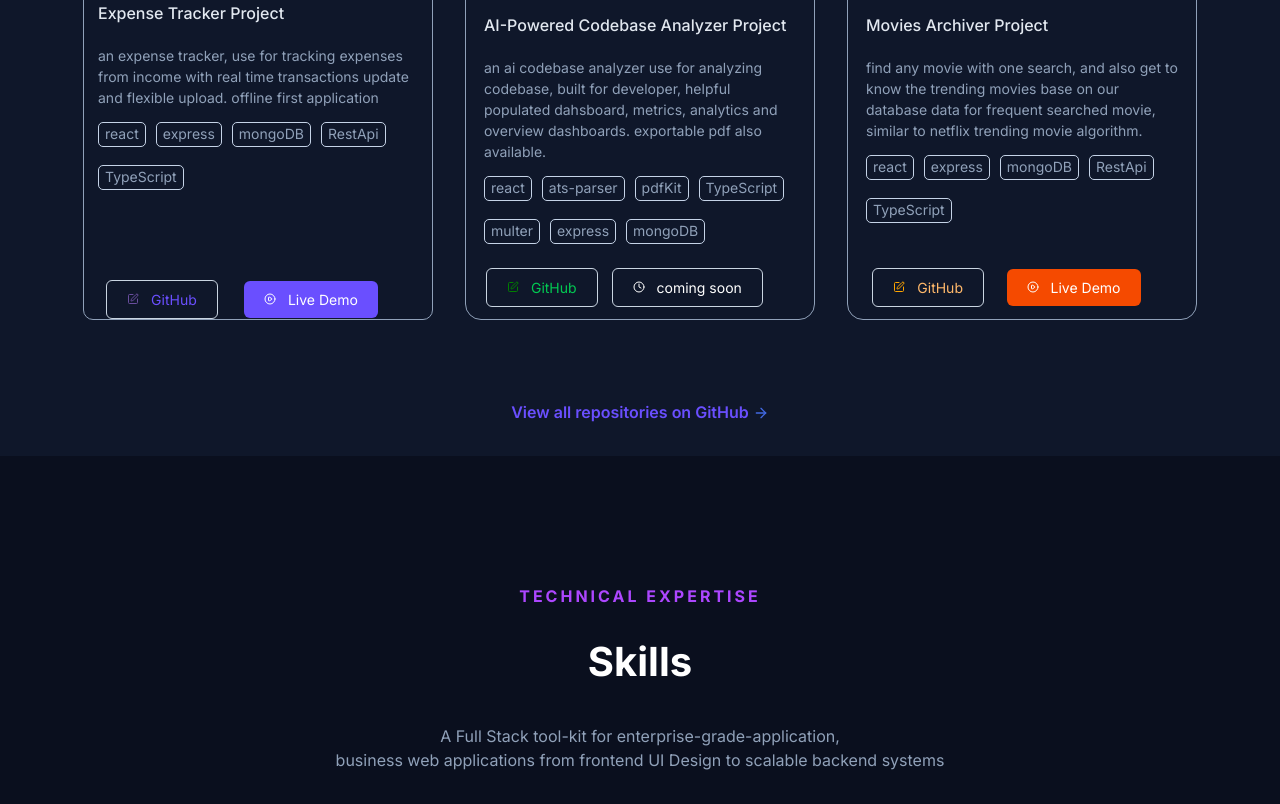
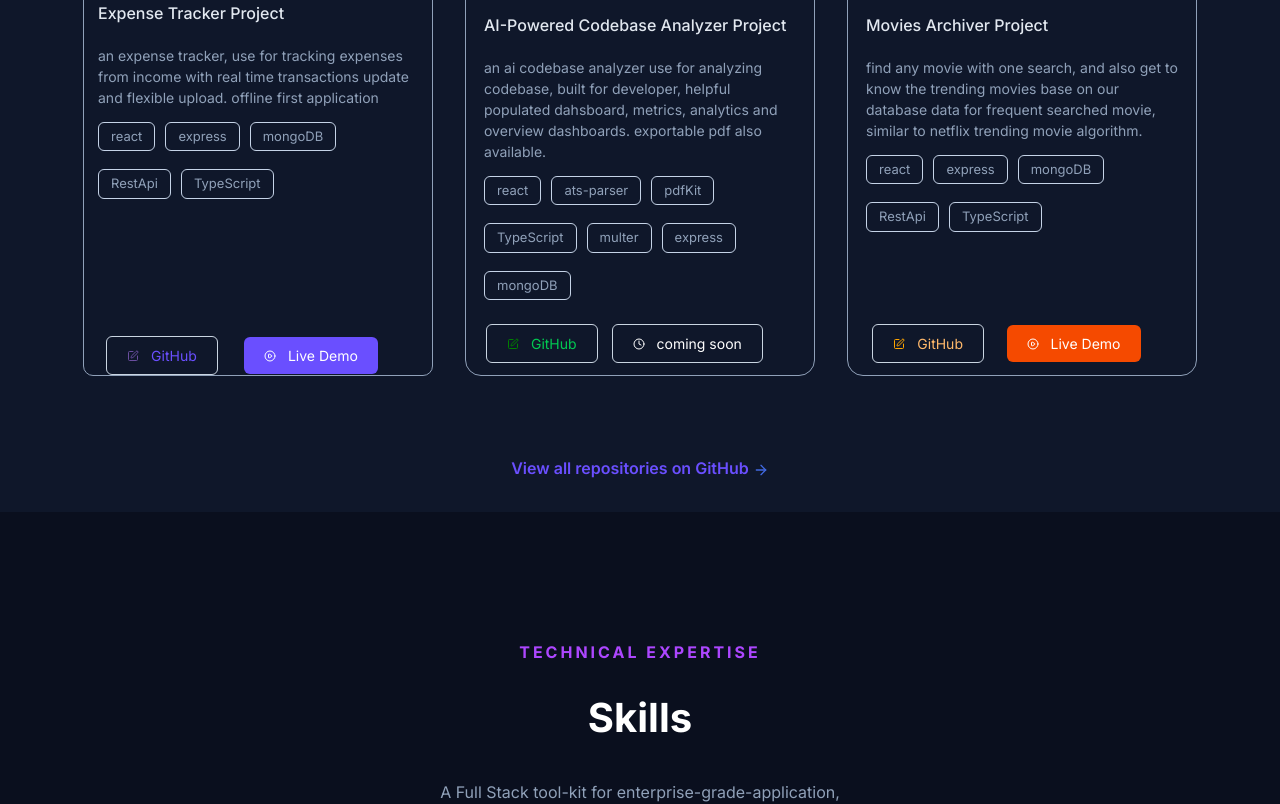
Before and after one commit to focusgabriel/Portfolio, a React (Vite) app: page / in a window 1280 px wide. Shown: the part 1500-2304 px from the top of the page. Built offline with nearby package versions, Linux system fonts and the light colour scheme; no server answers; a web font is replaced by a local one; what @getbrevo/brevo would draw is missing.

Commit message:
refactor: improve layout and styling of LabelCards component

```diff
--- a/src/components/LabelCards.tsx
+++ b/src/components/LabelCards.tsx
@@ -1,13 +1,15 @@
+/** @format */
+
 interface labelProps {
   content: string | string[];
 }
 
 const LabelCards = ({ content }: labelProps) => {
   return (
-    <div className="flex justify-between border border-[#c5d3e7] my-[4px] text-slate-400 rounded-[5px] px-[6px] pb-[2px] text-center text-[14px]">
-      <p>{content}</p>
+    <div className="flex items-center justify-center border border-[#c5d3e7] my-1 text-slate-400 rounded-md px-3 py-1 text-center text-[13px]">
+      <p className="truncate">{content}</p>
     </div>
-  )
-}
+  );
+};
 
-export default LabelCards
+export default LabelCards;
```
